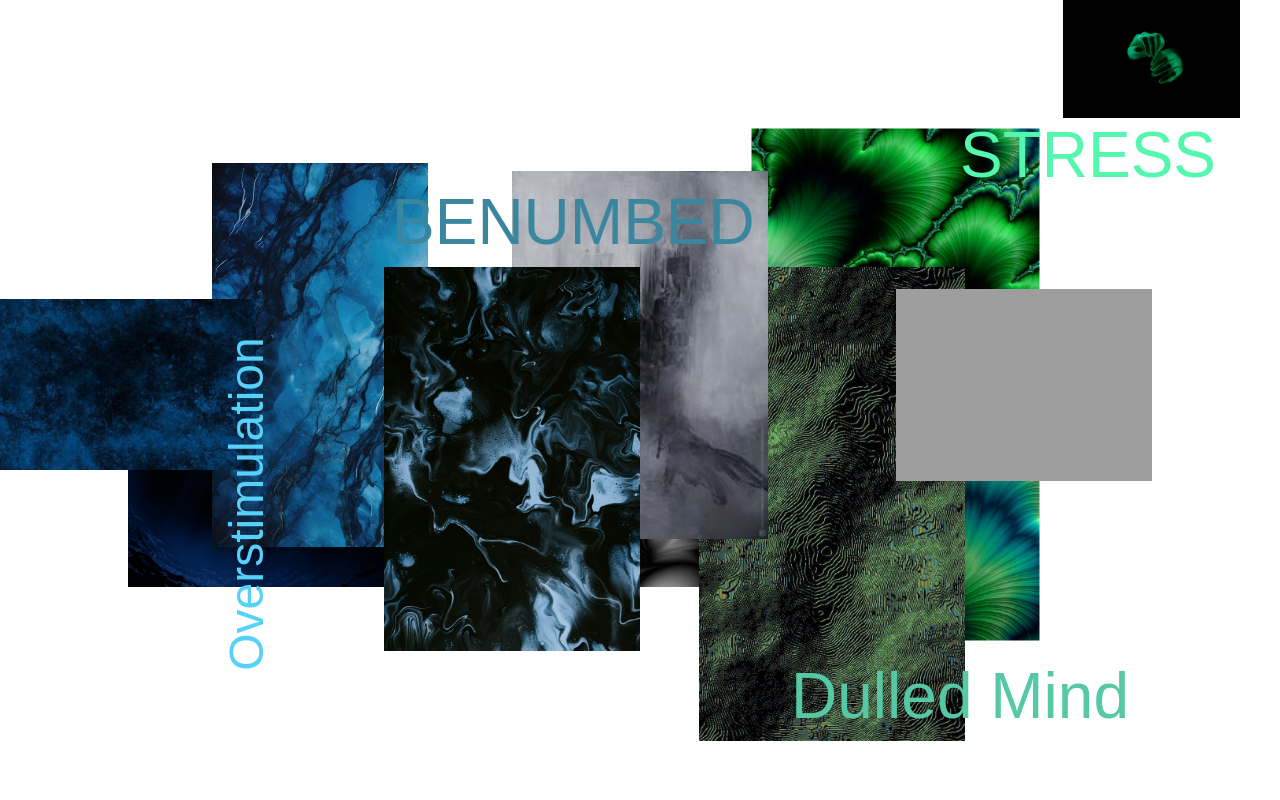
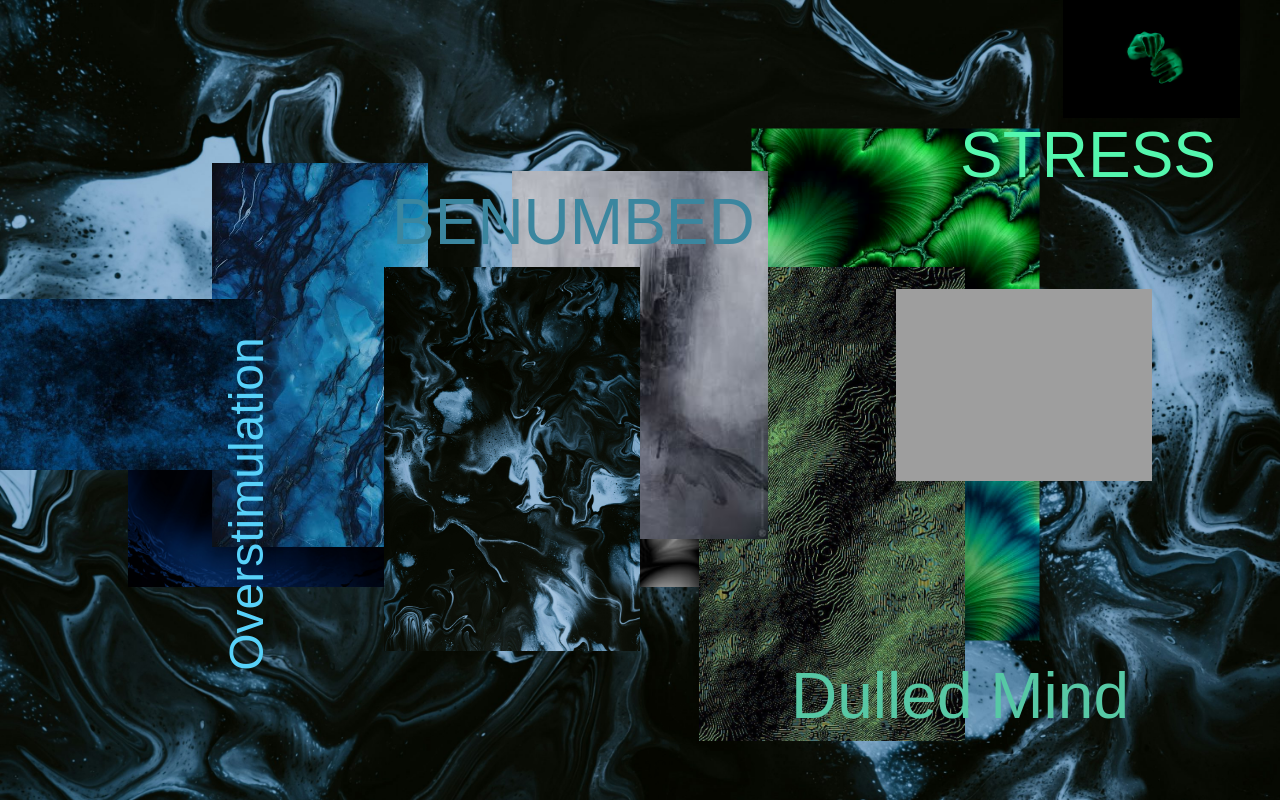
Before and after one commit to Xiao-ooo/Core-Lab-System-Projects, a plain HTML site: page calm.html in a window 1280 px wide. Drawn offline with Linux system fonts and the light colour scheme; the site is published under a folder, as on GitHub Pages, so addresses that start at the root find nothing; a web font is replaced by a local one.

Commit message:
root folder correction bg

```diff
--- a/calm.css
+++ b/calm.css
@@ -1,7 +1,7 @@
 body {
     margin: 0;
     height: 100vh;
-    background: url('/CalmImage/p9.png') center/cover;
+    background: url('CalmImage/p9.png') center/cover;
   }
 
 
--- a/stress.css
+++ b/stress.css
@@ -1,6 +1,6 @@
 body{
     margin: 0;
-    background: url('/StressImage/p9.png') center/cover;
+    background: url('StressImage/p9.png') center/cover;
 }
 
 
```
